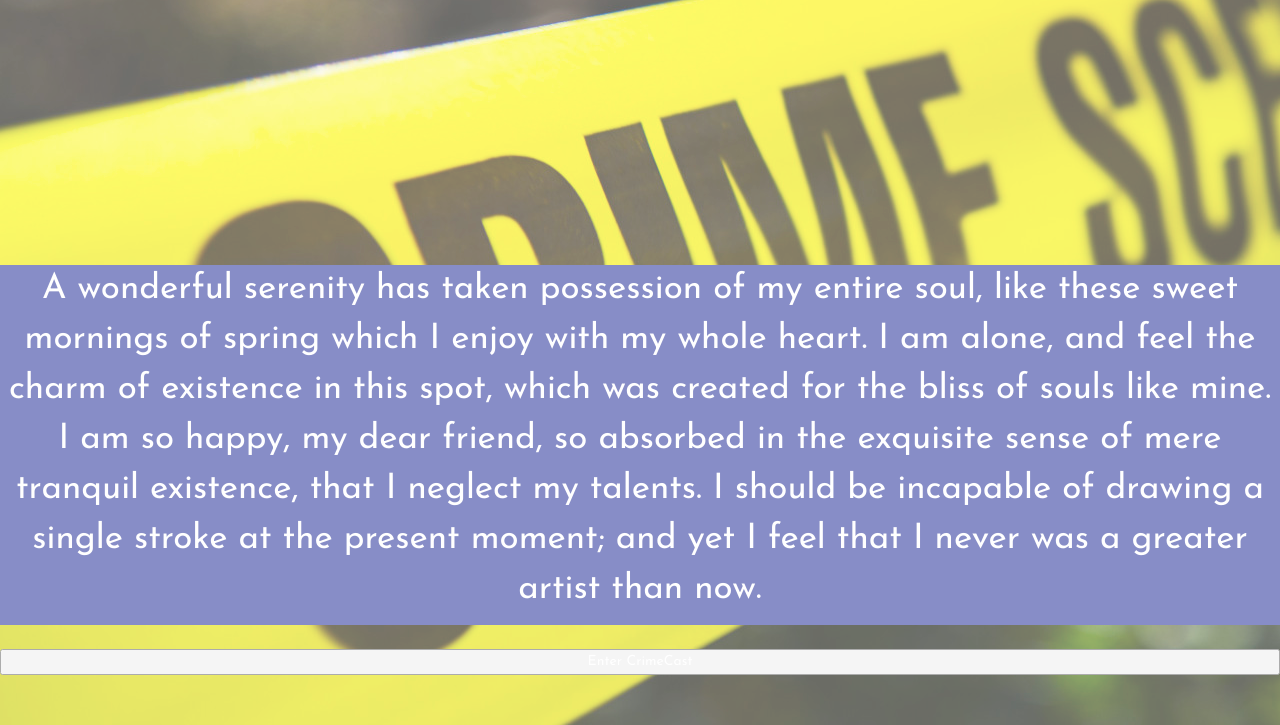
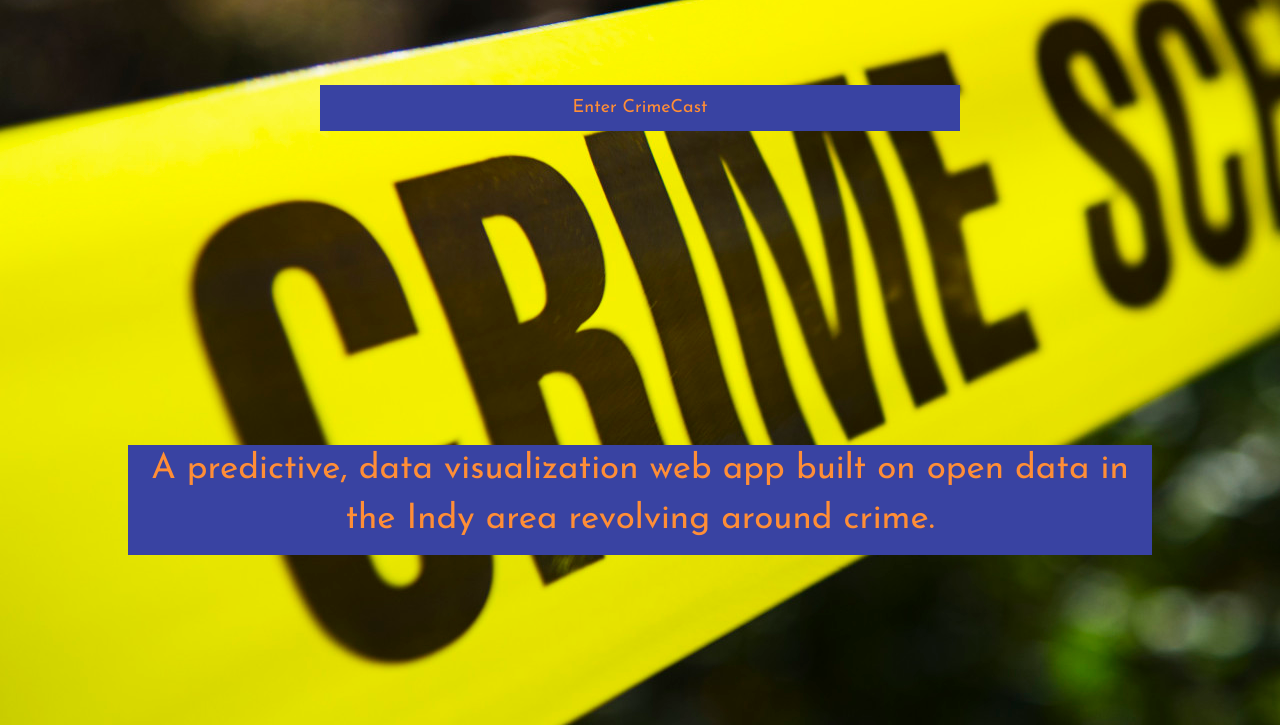
Before and after one commit to hbeckeri/mixedBerry-backend, a website: page public/index.html in a window 1280 px wide. Shown: the part 225-950 px from the top of the page. Drawn offline with nearby package versions, Linux system fonts and the light colour scheme.

Commit message:
FINAL COMMIT

```diff
--- a/public/assets/css/home.css
+++ b/public/assets/css/home.css
@@ -13,24 +13,34 @@
     margin-top:-50px;
     height:100%;
     width:100%;
-    opacity: 0.6;
+    /*opacity: ;*/
 }
-.discription {
-    left: 0;
+
+.desc-text {
+    left: 10%;
+    position:absolute;
+    top: 90%;
+    width: 80%;
+    color: #ff8e36;
+    font-size:35px ;
+    text-align:center;
+    background-color: #3943A2;
+    /*opacity: ;*/
+}
+.enter-button {
+    left: 25%;
     position:absolute;
     text-align:center;
-    bottom: -100px;
-    width: 100%;
+    top: 45%;
+    width: 50%;
     color: #fff;
-    font-size:35px ;
+    padding: 10px 0px 10px 0px;
+    font-size: 18px;
+    color:#ff8e36;
     background-color: #3943A2;
+    border:0px;
 }
-.enter-button {
-    left: 0;
-    position:absolute;
-    text-align:center;
-    bottom: -150px;
-    width: 100%;
-    color: #fff;
-    font-size: ;
+.enter-button:hover {
+    background-color:#ff8e36;
+    color:#3943A2;
 }
--- a/public/index.html
+++ b/public/index.html
@@ -16,11 +16,11 @@
     <div class="title"><h1><strong>CrimeCast</strong></h1></div>
     <img src="assets/img/crime.jpg" alt="crime image" />
     <div class="container">
-        <div class="discription">
-            <p>A wonderful serenity has taken possession of my entire soul, like these sweet mornings of spring which I enjoy with my whole heart. I am alone, and feel the charm of existence in this spot, which was created for the bliss of souls like mine. I am so happy, my dear friend, so absorbed in the exquisite sense of mere tranquil existence, that I neglect my talents. I should be incapable of drawing a single stroke at the present moment; and yet I feel that I never was a greater artist than now.</p>
-        </div>
+            <span class="desc-text"><p>
+                A predictive, data visualization web app built on open data in the Indy area revolving around crime.
+            </p></span>
     </div>
-    <button class="enter-button">Enter CrimeCast</button>
+    <a href="crimeCast.html" class="enter-button">Enter CrimeCast</a>
 </div>
 </body>
 </html>
```
